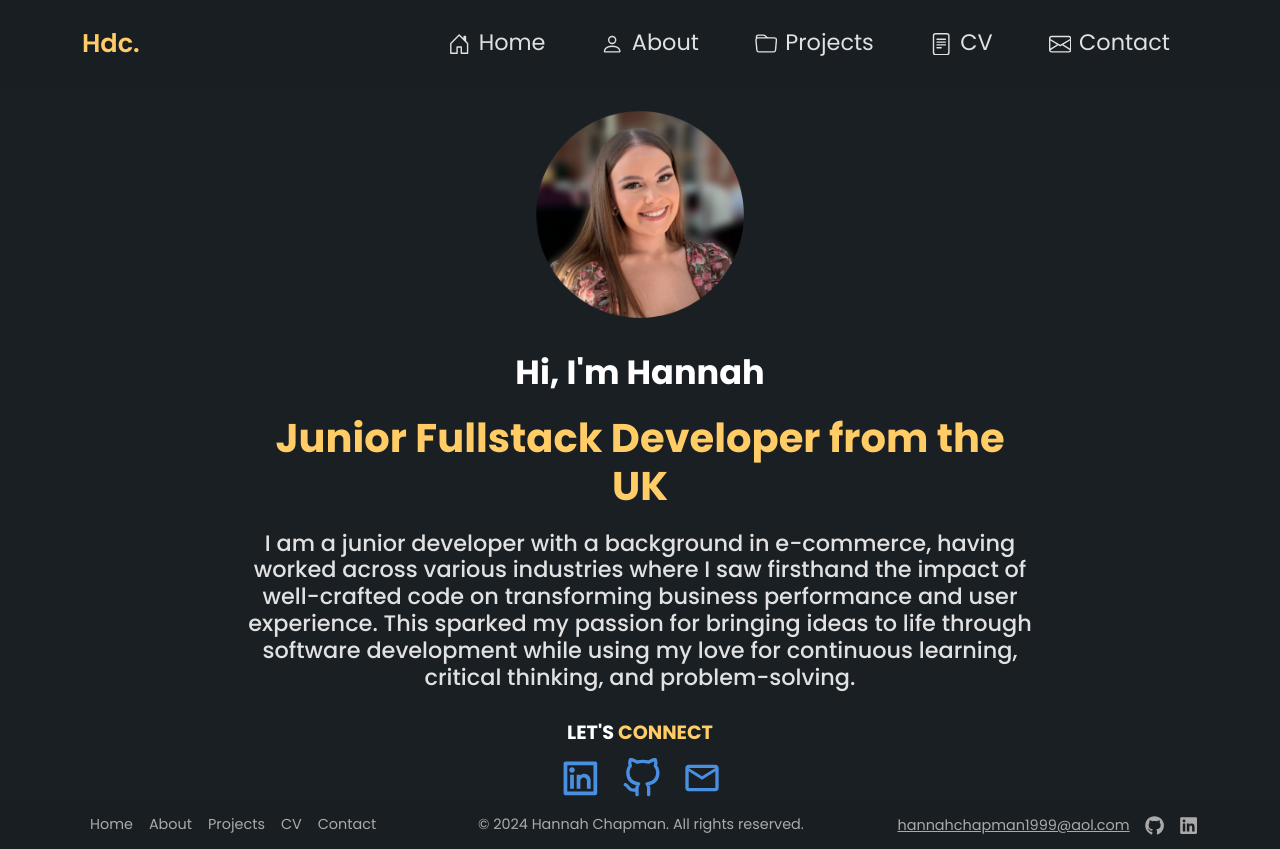
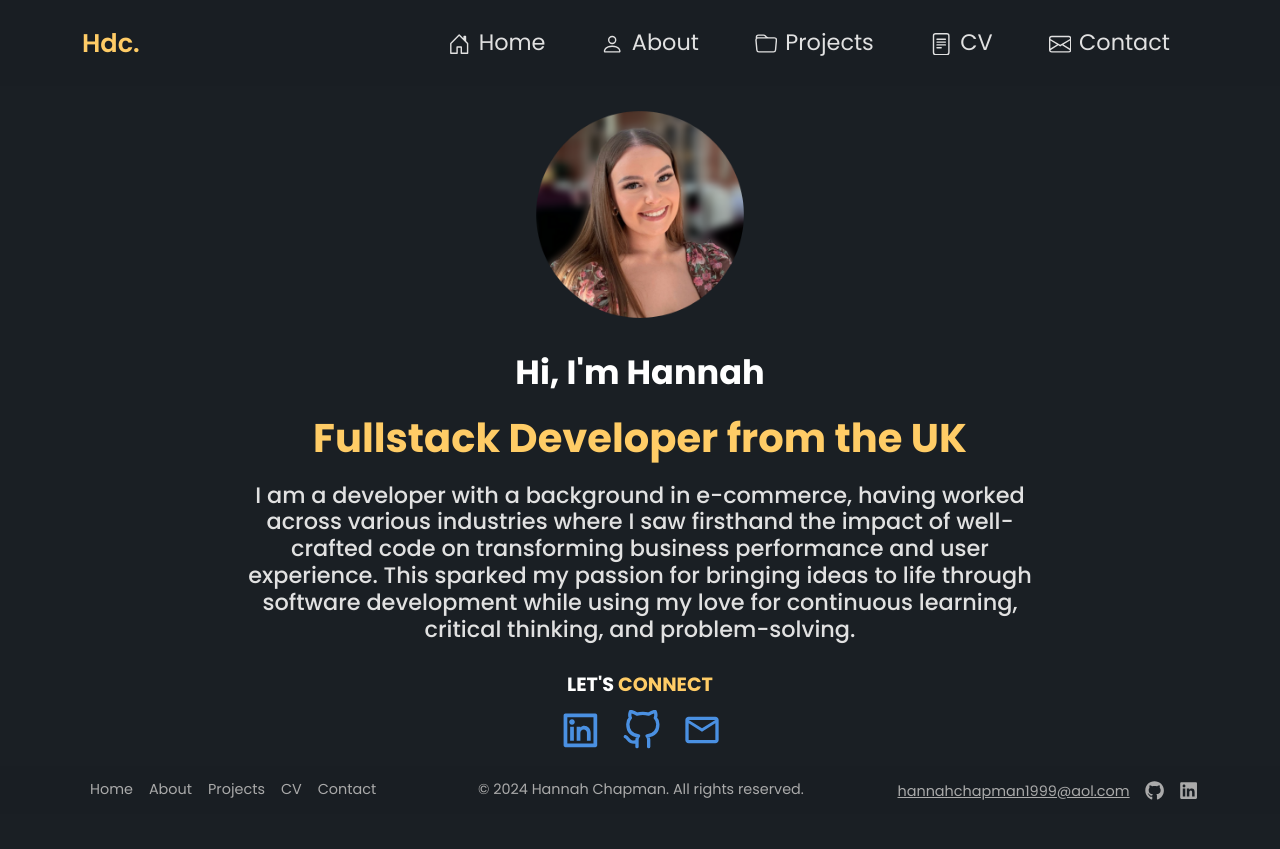
Before and after one commit to hannahchapman79/hannah-chapman-portfolio, a React (Create React App) app: page / in a window 1280 px wide. After the commit the page ends 814 px from the top, so only its background shows below. Built offline with nearby package versions, Linux system fonts and the light colour scheme.

Commit message:
Update Homepage headline

```diff
--- a/src/components/Home.jsx
+++ b/src/components/Home.jsx
@@ -8,8 +8,8 @@ const Home = () => {
          <section className='intro-card'>
             <img className="hannah-icon" src="/assets/hannah-icon.png" alt="Hannah Chapman portrait" />
             <h1 className='name-intro'>Hi, I'm Hannah</h1>
-            <h1 className='role-intro'>Junior Fullstack Developer from the UK</h1>
-            <h2 className='personal-profile-intro'>I am a junior developer with a background in e-commerce, having worked across various industries where I saw firsthand the impact of well-crafted code on transforming business performance and user experience. This sparked my passion for bringing ideas to life through software development while using my love for continuous learning, critical thinking, and problem-solving.</h2>
+            <h1 className='role-intro'>Fullstack Developer from the UK</h1>
+            <h2 className='personal-profile-intro'>I am a developer with a background in e-commerce, having worked across various industries where I saw firsthand the impact of well-crafted code on transforming business performance and user experience. This sparked my passion for bringing ideas to life through software development while using my love for continuous learning, critical thinking, and problem-solving.</h2>
          </section>
       </div>
          <SocialIcons/>
```
